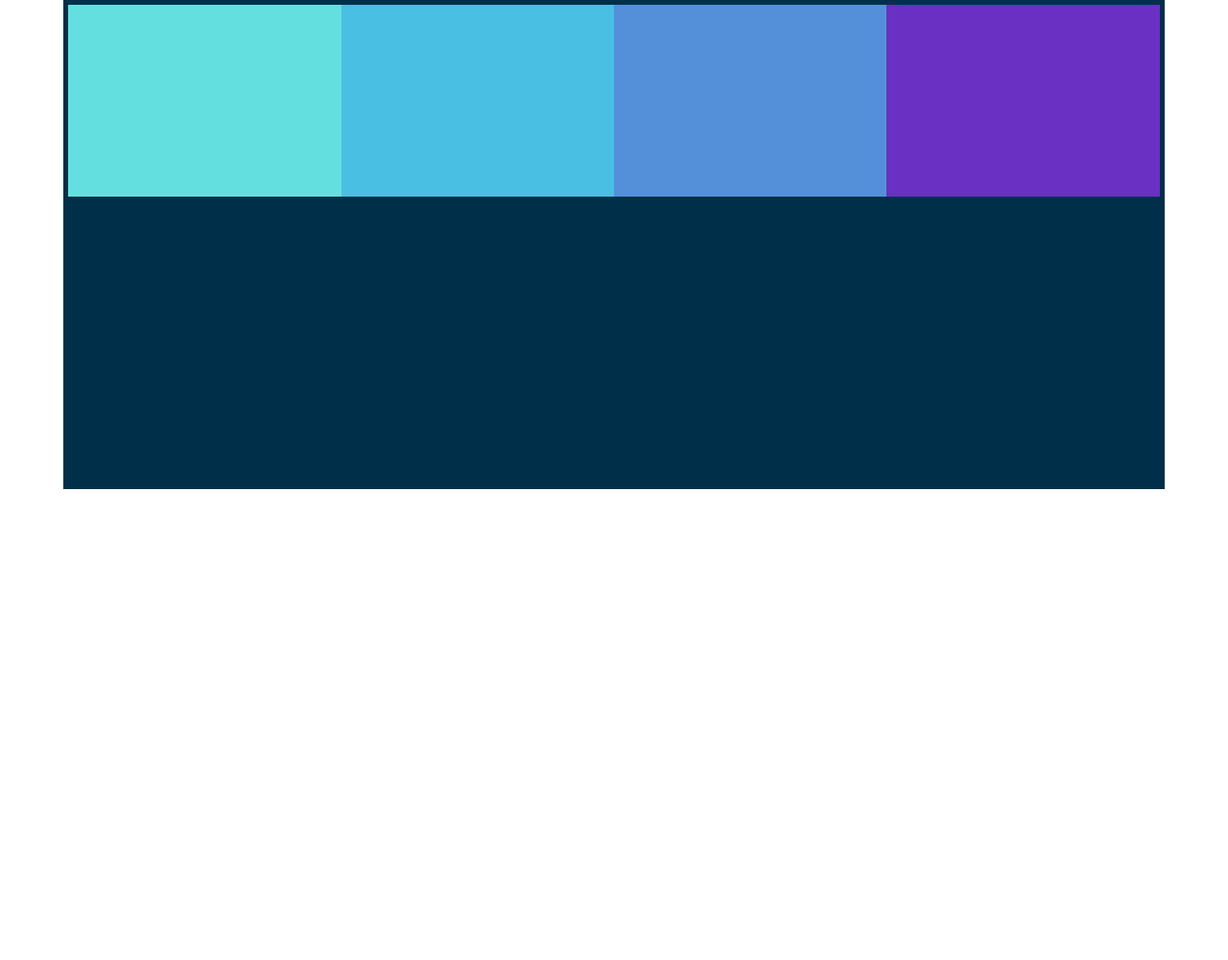
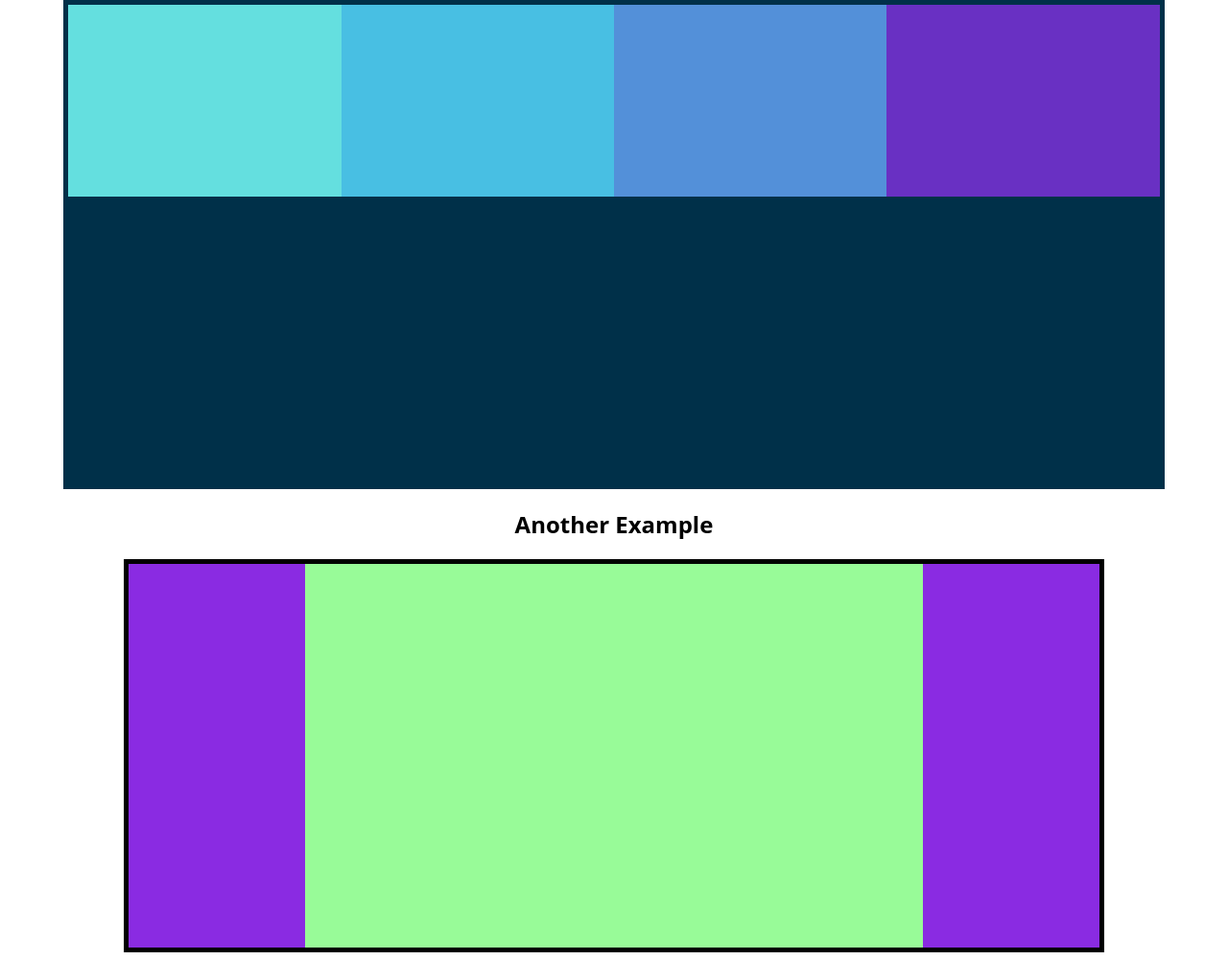
Before and after one commit to unfamiliarish/web_dev_bootcamp, a plain HTML site: page 103_flexbox/index.html in a window 1280 px wide. Shown: the part 86-1087 px from the top of the page at 96% size. Before the commit the page ends 800 px from the top, so only its background shows below. Drawn offline with Linux system fonts and the light colour scheme.

Commit message:
flexbox learning

```diff
--- a/103_flexbox/index.html
+++ b/103_flexbox/index.html
@@ -19,6 +19,13 @@
         <div style="background-color: #5390d9;"></div>
         <div style="background-color: #6930c3; "></div>
     </section>
+
+    <h2>Another Example</h2>
+    <main>
+        <section class="sidebar"></section>
+        <section class="maincontent"></section>
+        <section class="sidebar"></section>
+    </main>
 </body>
 
 </html>
--- a/103_flexbox/styles.css
+++ b/103_flexbox/styles.css
@@ -1,8 +1,10 @@
 body {
     font-family: 'Open Sans', sans-serif;
+
 }
 
-h1 {
+h1,
+h2 {
     text-align: center;
 }
 
@@ -34,3 +36,25 @@ div:nth-of-type(1) {
 div:nth-of-type(5) {
     flex-grow: 2;
 }
+
+
+
+main {
+    width: 80%;
+    margin: 0 auto;
+    border: 5px solid black;
+    height: 400px;
+    /* sets main as flex container */
+    display: flex;
+    flex-direction: row;
+}
+
+main .sidebar {
+    background-color: blueviolet;
+    flex: 1 2 300px;
+}
+
+main .maincontent {
+    background-color: palegreen;
+    flex: 2 1 800px;
+}
```
